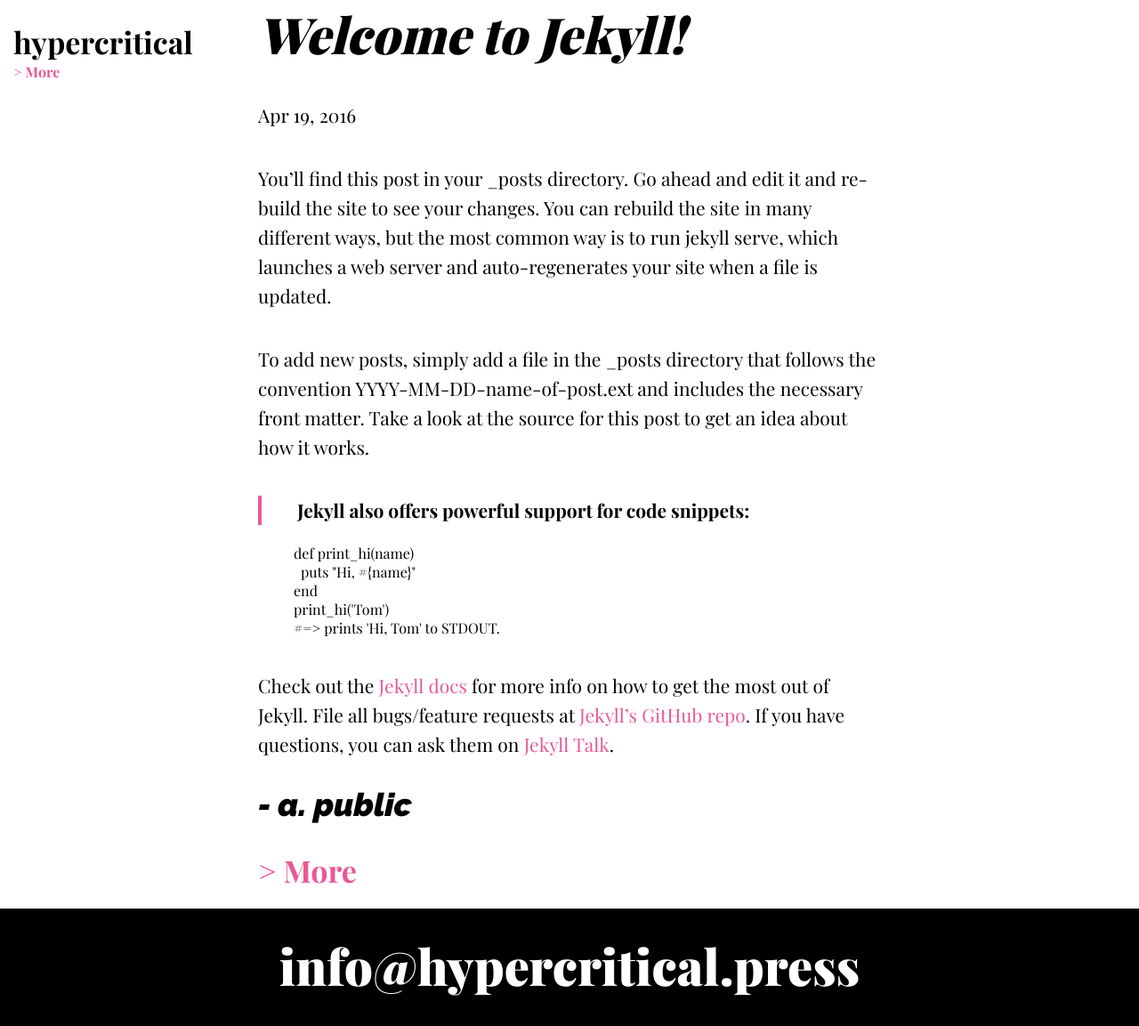
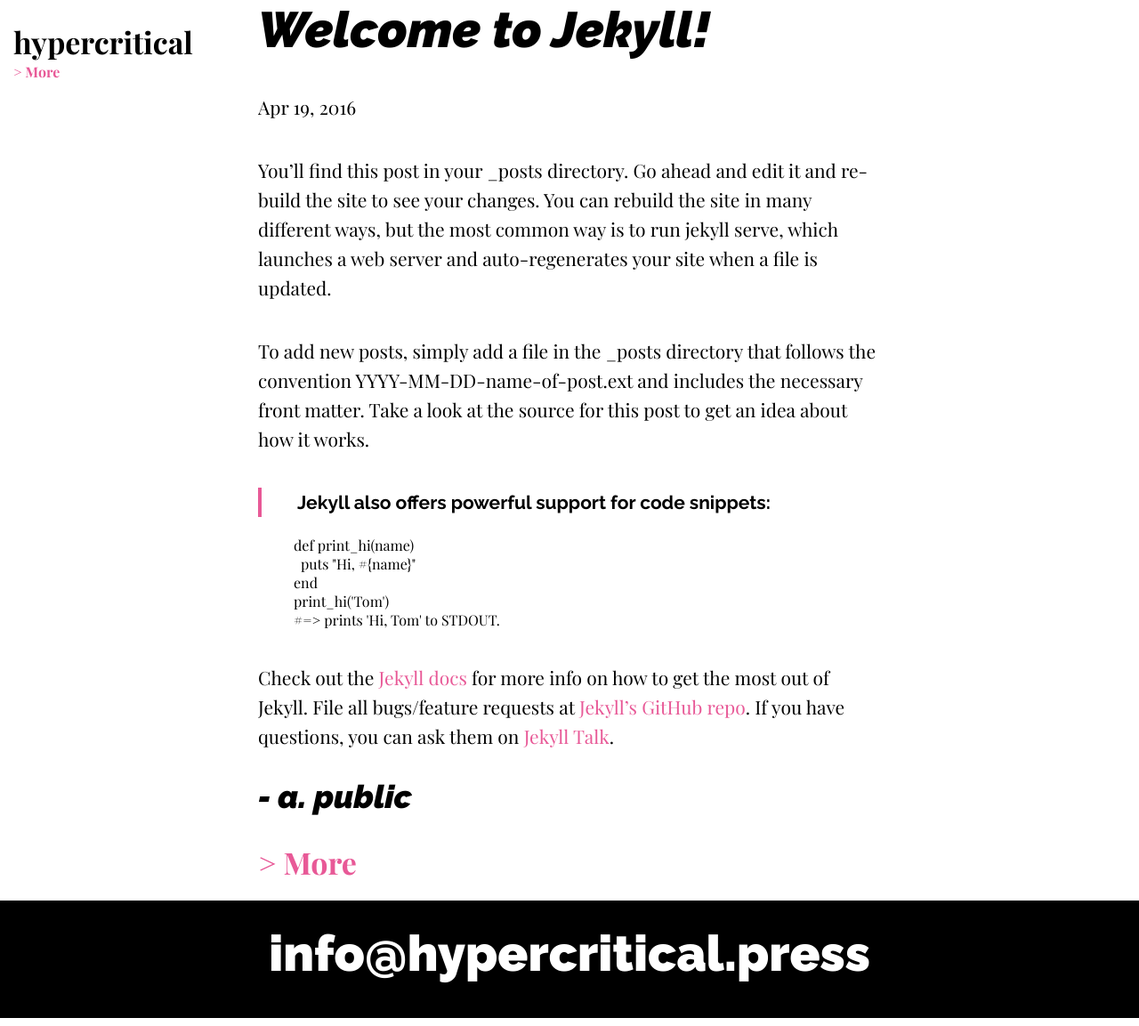
Before and after one commit to Hypercritical/hypercritical, a Jekyll site: the page built from index.html, in a window 1280 px wide. Shown: the whole page at 89% size. Built offline with Jekyll 4.4.1, drawn with Linux system fonts in a browser that asks for light colours; some web fonts are replaced.

Commit message:
Update styles.scss

```diff
--- a/assets/styles/styles.scss
+++ b/assets/styles/styles.scss
@@ -6,6 +6,9 @@ $pink: #E85997;
 *{
   font-family: 'Playfair Display', serif;
   box-sizing: border-box;
+}
+p,a,span{
+  font-family: inherit;
 }
 h1,h2,h3,h4,h5,h6{
   font-family: 'Raleway', sans-serif !important;
```
